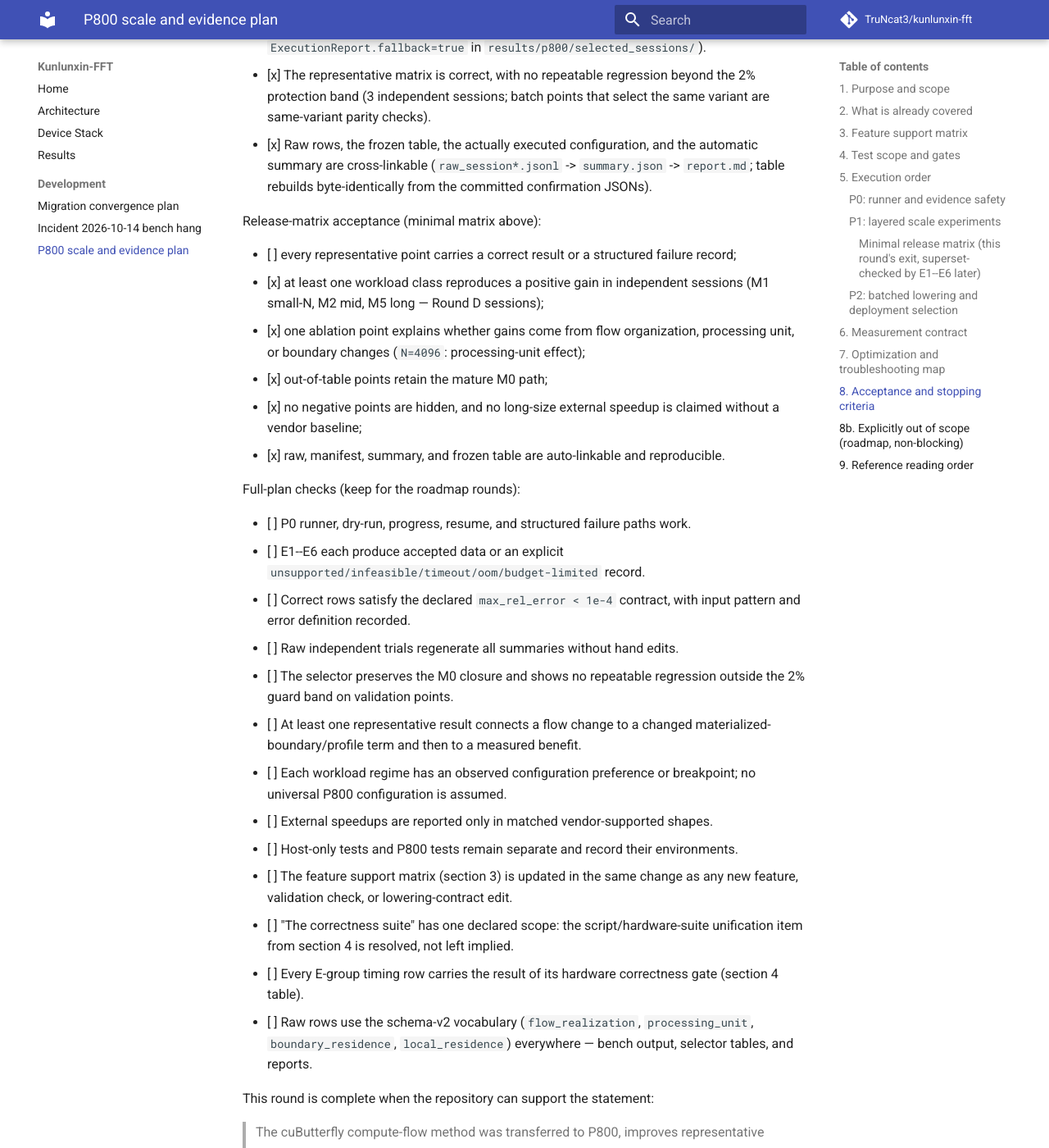
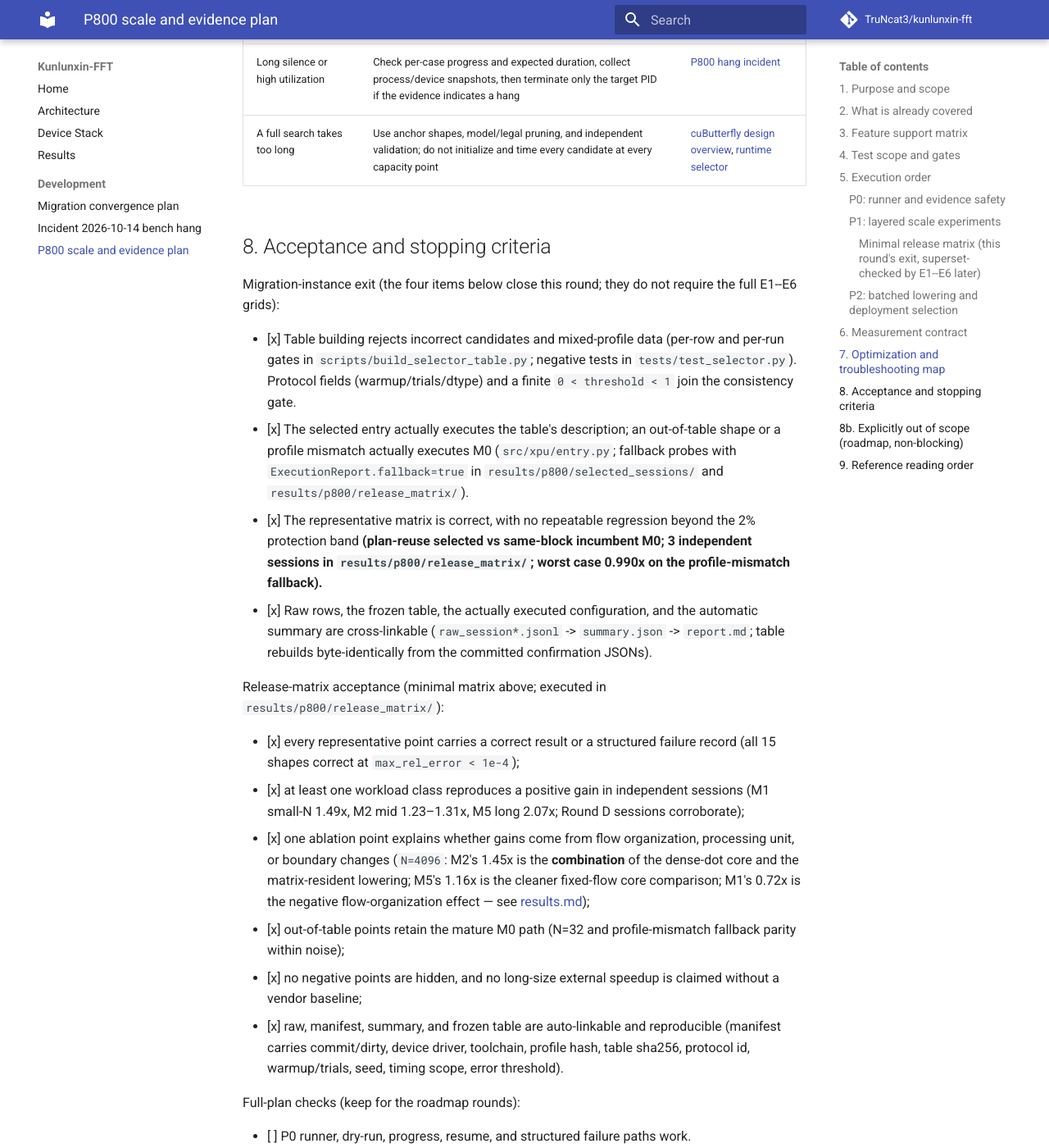
Before and after one commit to TruNcat3/kunlunxin-fft, an MkDocs documentation site: the page built from docs/development/p800-scale-evidence-plan.md, in a window 1280 px wide and 1400 px high, scrolled down 12059 px. Shown: the whole window at 82% size. Built offline with MkDocs 1.6.1 and Material for MkDocs 9.7.7, drawn with Linux system fonts in a browser that asks for light colours; comment, search, counter and statistics services are not loaded; some of the changed text lies outside the part shown.

Commit message:
docs: align the scale plan with the executed release matrix
Review round 2 P0s on the plan document:

* section 2 records the runtime-selector gap as historical and closed by
  PR #1 + the release matrix, not as outstanding work;
* section 3: B=256..4096 is implemented-hardware-unverified (roadmap
  evidence), not supported+pending-evidence; batched M1/M2/M3/M5 is
  roadmap with the entry dispatch documented as the enforcement point;
  the runtime selector row reflects the completed plan-reuse validation;
* section 4: the scale-evidence row points at run_release_matrix.py;
* section 5 ablation reading corrected (M2 = core + matrix-resident
  lowering combination; M5 = fixed-flow core comparison; M1 = negative
  flow organization); P2 batched-lowering bullet unified to roadmap;
* section 8: the 2% guard is scoped to plan-reuse selected vs
  same-block incumbent M0; release-matrix acceptance items marked done
  with pointers to results/p800/release_matrix/.

```diff
--- a/docs/development/p800-scale-evidence-plan.md
+++ b/docs/development/p800-scale-evidence-plan.md
@@ -33,7 +33,7 @@ The remaining gap is the **shape and evidence structure**:
 
 - four batch values do not identify saturation and tail breakpoints;
 - M4 batches the M0 stage flow and does not prove that M2/M3/M5 have efficient
-  batched lowerings;
+  batched lowerings (batched M2/M3/M5 are roadmap, section 8b);
 - no equal-work experiment separates length dependence from data-volume
   dependence;
 - application-proxy and long-running stability evidence is missing;
@@ -41,8 +41,15 @@ The remaining gap is the **shape and evidence structure**:
   comparisons, not external speedups;
 - stored Phase 3 rows contain aggregates rather than every independent trial;
   and
-- the runtime selector still needs a measured, independently validated
-  `winner -> table -> fallback` deployment loop.
+- **historical gap (now closed by PR #1 + the release matrix):** the runtime
+  selector originally shipped as a table without a measured, independently
+  validated `winner -> table -> fallback` deployment loop. That loop now
+  exists — `src/xpu/entry.py::plan_fft`/`run_fft`/`execute_fft_plan` plus the
+  three-session release matrix in
+  [results/p800/release_matrix/](https://github.com/TruNcat3/kunlunxin-fft/tree/master/results/p800/release_matrix)
+  — so the item below is recorded as historical context, not as outstanding
+  work. What remains for later rounds is expanding the validated shape set
+  (E1--E6 grids), not building the loop itself.
 
 The next experiment must fill these gaps without evaluating every candidate at
 every large shape.
@@ -72,15 +79,15 @@ updates this table in the same change.
 | Length | non-power-of-two | rejected-before-launch; support roadmap | `log2_exact` raises before any launch |
 | Rank | 1-D | supported+tested | rank-1 check in `validate_input` |
 | Rank | 2-D FFT | roadmap | — |
-| Batch | `(B,N)`, `B` power of two, **M0-stage flow only** (M4 spread/folded) | supported+tested at `B=1,4,16,64`; `B=256..4096` supported+pending-evidence (E2) | `_validate_batch_input`; batch stage kernels |
+| Batch | `(B,N)`, `B` power of two, **M0-stage flow only** (M4 spread/folded) | supported+tested at `B=1,4,16,64`; `B=256..4096` implemented-hardware-unverified (code path exists; no scale evidence yet, E2 roadmap) | `_validate_batch_input`; batch stage kernels |
 | Batch | non-power-of-two `B` | rejected-before-launch; E5 uses labeled padding; support roadmap | `log2_exact(b)` |
-| Batch | batched M1/M2/M3/M5 | planned-this-round (P2) or remains single-transform by explicit decision | lowering contract must reject batch for rank-1-only flows before launch |
+| Batch | batched M1/M2/M3/M5 | roadmap (section 8b); this round explicitly rejects batch for rank-1-only flows before launch (entry dispatch: non-M4 batched table entries fall back to M4/M0 with the reason) | lowering contract; `src/xpu/entry.py::_dispatch` |
 | Algorithm flows | M0..M5 (see [architecture](../architecture.md)) | supported+tested | `tests/test_fft.py`; bench correctness phase; phase-3 rows |
 | Vendor comparison | `N<=2048`, `B=1` | supported+tested | phase-3 vendor rows; interleaved again in E1 |
 | Vendor comparison | `N<=2048`, `B>1` | supported+pending-evidence (E1) | the current runner passes rank-1 `x` to `torch.fft.fft`; batched vendor rows must be re-measured at real `(B, N)` before any batched external speedup is claimed |
 | Vendor comparison | `N>2048` | rejected-by-vendor, recorded as `unsupported`; internal comparisons only | vendor `NOT IMPLEMENTED` error retained in the raw row |
 | External speedup claims | matched vendor-supported shapes only | acceptance rule (section 8) | — |
-| Runtime selector | frozen winner table + unified execution entry + M0 fallback with reason | supported+tested (static table, safety-gated build, `plan_fft`/`run_fft`; fallback probes verified in independent sessions) | `config/selector_table.json`, `src/xpu/selector.py`, `src/xpu/entry.py`, `results/p800/selected_sessions/` |
+| Runtime selector | frozen winner table + unified execution entry + M0 fallback with reason | supported+tested **and pending-nothing** — implemented in PR #1 and validated in the plan-reuse release matrix (3 sessions, incumbent-block control) | `config/selector_table.json`, `src/xpu/selector.py`, `src/xpu/entry.py`, `results/p800/release_matrix/` |
 | Structured failure outcomes | `unsupported/infeasible/compile-failed/incorrect/timeout/oom` | planned-this-round (P0) | — |
 
 DIT and DIF are two algorithm organizations of the **same forward transform**;
@@ -105,7 +112,7 @@ them.
 | Host-only unit tests | `pytest -q` (`tests/test_host.py`, `tests/test_report.py`) | ordinary CI; no vendor stack, no torch | lowering contract for every enumerated candidate, config schema, report byte-identity | M0--M5 candidate enumeration and rejection reasons, batch legality, matrices math, regenerated-report byte identity |
 | Hardware correctness | `pytest -q -m hardware` (`tests/test_fft.py`) | P800 + xpytorch | correctness admission per flow/size/axis | M0 DIT 8 sizes, M0 DIF 7; M1 6; M2 DIT 6/DIF 5; M3 DIT 6/DIF 5; M5 DIT 9/DIF 8; M4 3 sizes x `B={1,4,16,64}` x `{spread,folded}`; axis-neutrality (tile/rows/glog/maxp/cells); negative-input rejection |
 | Declared matrix script | `scripts/test_correctness.py --profile smoke\|full` | P800 | release gate over `config/test_matrix.json` | **M0 only** (DIT/DIF at the declared sizes); per-flow gates live in the hardware suite |
-| Scale evidence sessions | experiment runner built in P0 of this plan | P800 | E1--E6 rows with structured outcomes | not built yet |
+| Scale evidence sessions | `scripts/run_release_matrix.py` (minimal release matrix; full E1--E6 runner is roadmap) | P800 | release-matrix rows with structured outcomes, per-candidate attribution, plan-reuse timing, incumbent-block control | minimal release matrix (15 shapes, 3 sessions) run; full E1--E6 grids not yet |
 
 Unification items this round:
 
@@ -198,6 +205,10 @@ as capacity/correctness evidence and excluded from performance aggregates.
 
 #### Minimal release matrix (this round's exit, superset-checked by E1--E6 later)
 
+**Executed** — results, raw rows, and the automatic summary live in
+[results/p800/release_matrix/](https://github.com/TruNcat3/kunlunxin-fft/tree/master/results/p800/release_matrix)
+(3 independent process sessions, plan-reuse timing via
+`execute_fft_plan`, incumbent-block M0 control, per-candidate attribution).
 The migration instance converges on the following representative matrix; the
 full E1--E6 grids above remain the roadmap, not the release gate:
 
@@ -217,10 +228,14 @@ evidence, not an external speedup point.
 One controlled ablation (already executed at `N=4096` DIT,
 [results/p800/selected_sessions](https://github.com/TruNcat3/kunlunxin-fft/tree/master/results/p800/selected_sessions)):
 M0 -> flow-organization-only candidate (M1, same radix-2 core) -> core-change
-candidates (M2 dense-dot, M5 radix-4) with launch counts recorded, separating
-flow effects from processing-unit effects. Analytic ledgers (launches,
-twiddles, adds) stay in `*_estimate` fields with their formula; they never
-share an unlabeled column with measured times.
+candidates (M2 dense-dot, M5 radix-4) with launch counts recorded.
+**Reading:** M2 changes core **and** flow lowering together (matrix-resident),
+so its gain is a combination effect not decomposable from one ablation; M5
+keeps the global-stage flow and is the cleaner fixed-flow core comparison;
+M1 keeps the core and changes only the flow, showing the negative
+flow-organization effect. Analytic ledgers (launches, twiddles, adds) stay in
+`*_estimate` fields with their formula; they never share an unlabeled column
+with measured times.
 
 Selection vocabulary (three distinct things — never conflate them):
 
@@ -242,10 +257,11 @@ the source of which variant wins where (e.g. spread wins at
 ### P2: batched lowering and deployment selection
 
 - [ ] Today only the M0-stage flow has a batched lowering (M4 spread/folded);
-  M1/M2/M3/M5 accept rank-1 inputs only. State explicitly which of M2/M3/M5
-  gain batched lowerings this round and which stay single-transform by
-  decision. Reject unsupported combinations before launch — the lowering
-  contract already rejects batch points outside M4.
+  M1/M2/M3/M5 accept rank-1 inputs only. **This round explicitly keeps
+  batched M2/M3/M5 on the roadmap (section 8b):** no batched lowering for
+  those flows lands here; the entry dispatch rejects rank-1-only flows at
+  `B>1` before launch and falls back to M4/M0 with the reason. A later round
+  may promote one flow to a batched lowering under the same funnel.
 - [ ] Extend only the promising processing flows to representative batches;
   repeating the M4/M0 flow at more batches is not sufficient.
 - [ ] Keep flow organization and processing-unit selection as separate fields
@@ -361,32 +377,44 @@ require the full E1--E6 grids):
 
 - [x] Table building rejects incorrect candidates and mixed-profile data
   (per-row and per-run gates in `scripts/build_selector_table.py`;
-  negative tests in `tests/test_selector.py`).
+  negative tests in `tests/test_selector.py`). Protocol fields
+  (warmup/trials/dtype) and a finite `0 < threshold < 1` join the
+  consistency gate.
 - [x] The selected entry actually executes the table's description; an
   out-of-table shape or a profile mismatch actually executes M0
   (`src/xpu/entry.py`; fallback probes with `ExecutionReport.fallback=true`
-  in `results/p800/selected_sessions/`).
+  in `results/p800/selected_sessions/` and `results/p800/release_matrix/`).
 - [x] The representative matrix is correct, with no repeatable regression
-  beyond the 2% protection band (3 independent sessions; batch points that
-  select the same variant are same-variant parity checks).
+  beyond the 2% protection band **(plan-reuse selected vs same-block
+  incumbent M0; 3 independent sessions in `results/p800/release_matrix/`;
+  worst case 0.990x on the profile-mismatch fallback).**
 - [x] Raw rows, the frozen table, the actually executed configuration, and
   the automatic summary are cross-linkable (`raw_session*.jsonl` ->
   `summary.json` -> `report.md`; table rebuilds byte-identically from the
   committed confirmation JSONs).
 
-Release-matrix acceptance (minimal matrix above):
+Release-matrix acceptance (minimal matrix above; executed in
+`results/p800/release_matrix/`):
 
-- [ ] every representative point carries a correct result or a structured
-  failure record;
+- [x] every representative point carries a correct result or a structured
+  failure record (all 15 shapes correct at `max_rel_error < 1e-4`);
 - [x] at least one workload class reproduces a positive gain in independent
-  sessions (M1 small-N, M2 mid, M5 long — Round D sessions);
+  sessions (M1 small-N 1.49x, M2 mid 1.23–1.31x, M5 long 2.07x;
+  Round D sessions corroborate);
 - [x] one ablation point explains whether gains come from flow organization,
-  processing unit, or boundary changes (`N=4096`: processing-unit effect);
-- [x] out-of-table points retain the mature M0 path;
+  processing unit, or boundary changes (`N=4096`: M2's 1.45x is the
+  **combination** of the dense-dot core and the matrix-resident lowering;
+  M5's 1.16x is the cleaner fixed-flow core comparison; M1's 0.72x is the
+  negative flow-organization effect — see
+  [results.md](../results.md));
+- [x] out-of-table points retain the mature M0 path (N=32 and
+  profile-mismatch fallback parity within noise);
 - [x] no negative points are hidden, and no long-size external speedup is
   claimed without a vendor baseline;
 - [x] raw, manifest, summary, and frozen table are auto-linkable and
-  reproducible.
+  reproducible (manifest carries commit/dirty, device driver, toolchain,
+  profile hash, table sha256, protocol id, warmup/trials, seed, timing
+  scope, error threshold).
 
 Full-plan checks (keep for the roadmap rounds):
 
@@ -396,8 +424,10 @@ Full-plan checks (keep for the roadmap rounds):
 - [ ] Correct rows satisfy the declared `max_rel_error < 1e-4` contract, with
   input pattern and error definition recorded.
 - [ ] Raw independent trials regenerate all summaries without hand edits.
-- [ ] The selector preserves the M0 closure and shows no repeatable regression
-  outside the 2% guard band on validation points.
+- [x] The selector preserves the M0 closure and shows no repeatable regression
+  outside the 2% guard band on validation points (**guard scope: plan-reuse
+  selected vs same-block incumbent M0; one-shot `run_fft` plan overhead is a
+  separate convenience-API cost, not a kernel regression**).
 - [ ] At least one representative result connects a flow change to a changed
   materialized-boundary/profile term and then to a measured benefit.
 - [ ] Each workload regime has an observed configuration preference or
```
